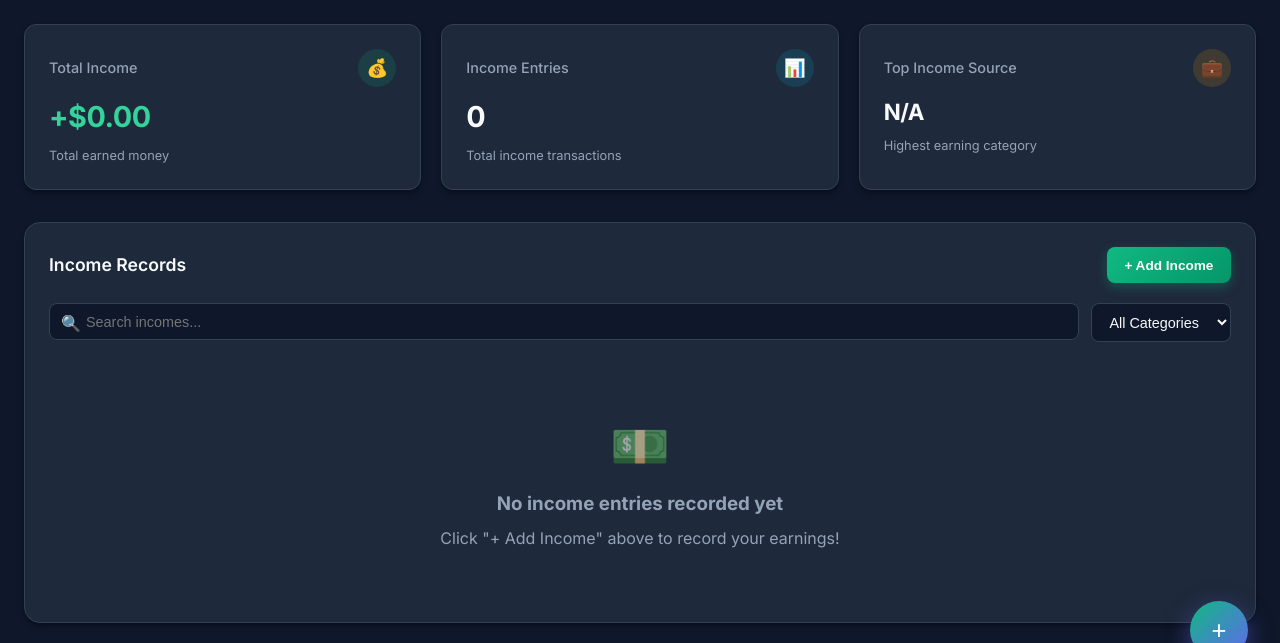
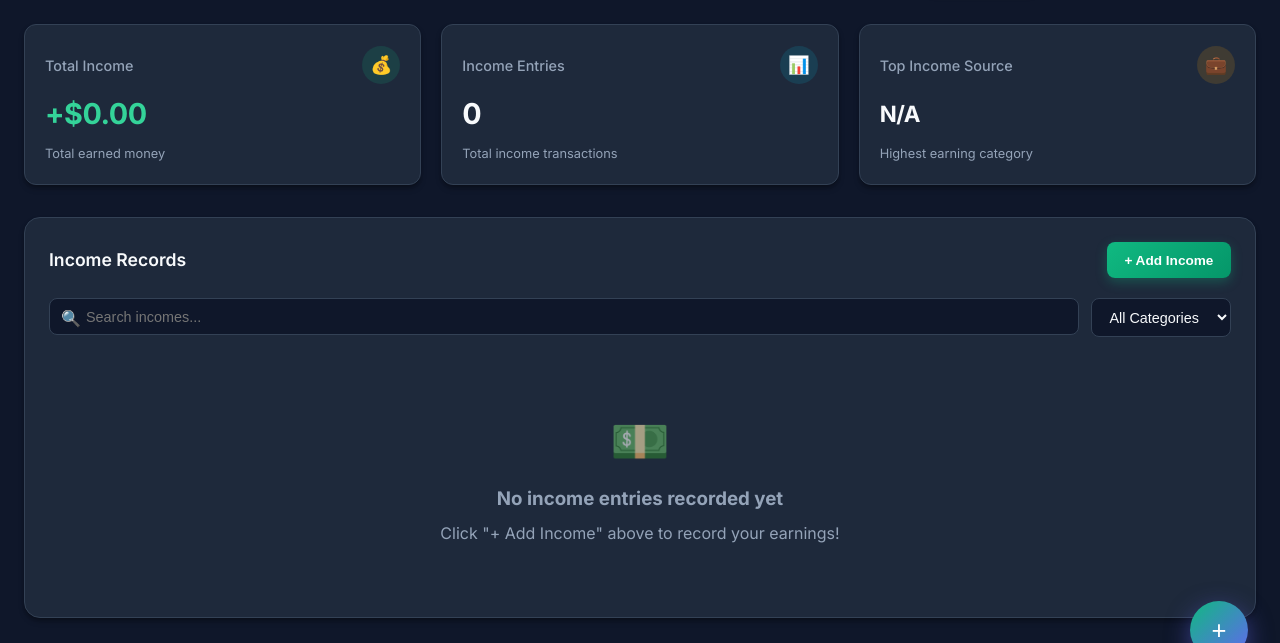
Before and after one commit to jawadkaeik-glitch/expense-tracker, a Flask app: page /incomes in a window 1280 px wide. Shown: the part 109-752 px from the top of the page. Run offline with Flask 3, Linux system fonts and the light colour scheme; the visitor is signed in with stand-in values (Sample User, id 1); data that the repository does not hold is empty.

Commit message:
Equalize Total Expenses card frame to match Total Income card with identical height, padding, flex spacing, and entry counts

```diff
--- a/app.py
+++ b/app.py
@@ -451,8 +451,11 @@ def get_overview_stats(expenses, incomes, bills=None, goals=None, budgets=None):
     return {
         'total_income':      round(month_income, 2),
         'total_expense':     round(month_expense, 2),
+        'income_count':      len(monthly_incomes) if monthly_incomes else len(incomes),
+        'expense_count':     len(monthly_expenses) if monthly_expenses else len(expenses),
         'all_time_income':   round(total_income, 2),
         'all_time_expense':  round(total_expense, 2),
+
         'net_balance':       round(net_balance, 2),
         'savings_rate':      savings_rate,
         'daily_safe':        daily_safe,
--- a/static/css/style.css
+++ b/static/css/style.css
@@ -264,14 +264,17 @@ header {
 .metric-card {
   background: var(--bg-card);
   border: 1px solid var(--border-color);
-  padding: 1.5rem;
+  padding: 1.35rem 1.25rem;
   border-radius: var(--radius-md);
   box-shadow: var(--shadow-md);
   display: flex;
   flex-direction: column;
+  justify-content: space-between;
+  height: 100%;
   gap: 0.5rem;
   transition: transform 0.2s ease, border-color 0.2s ease;
 }
+
 
 .metric-card:hover {
   transform: translateY(-2px);
```
